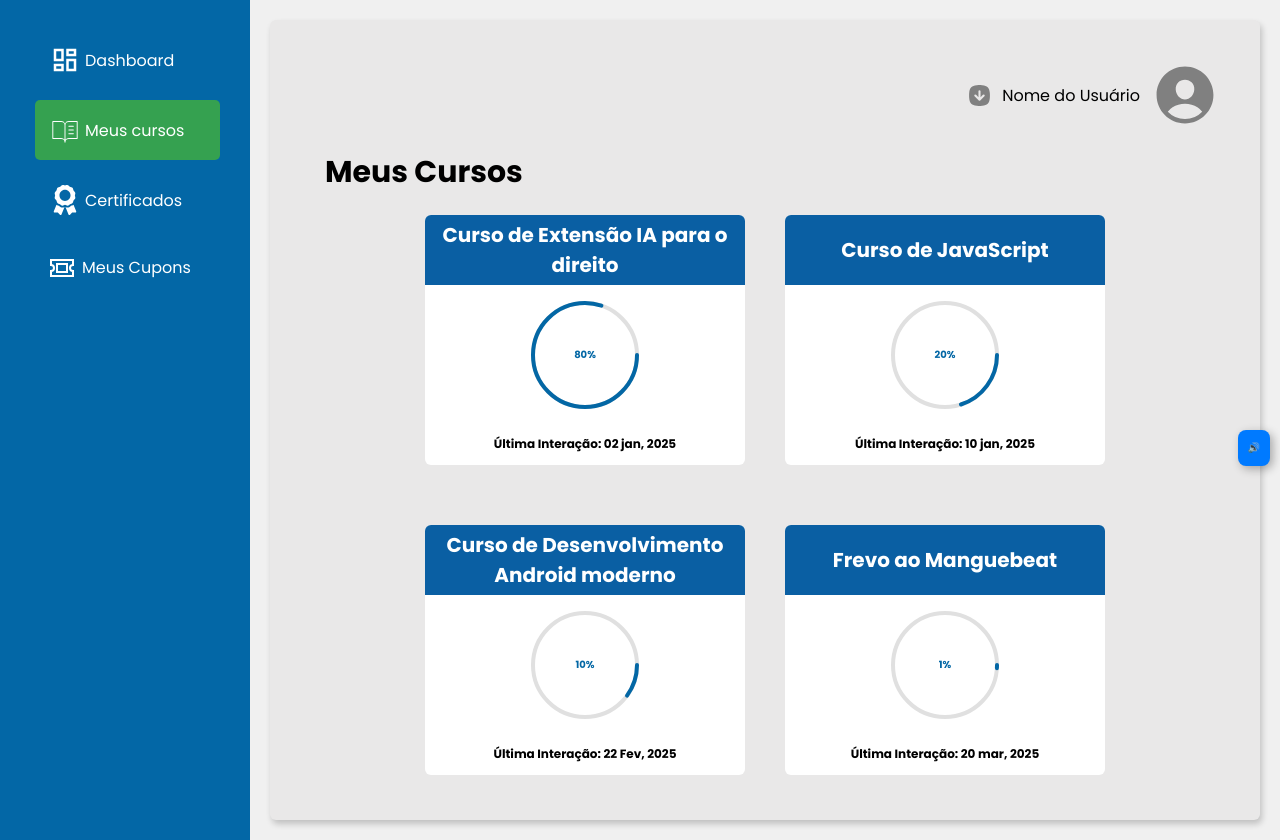
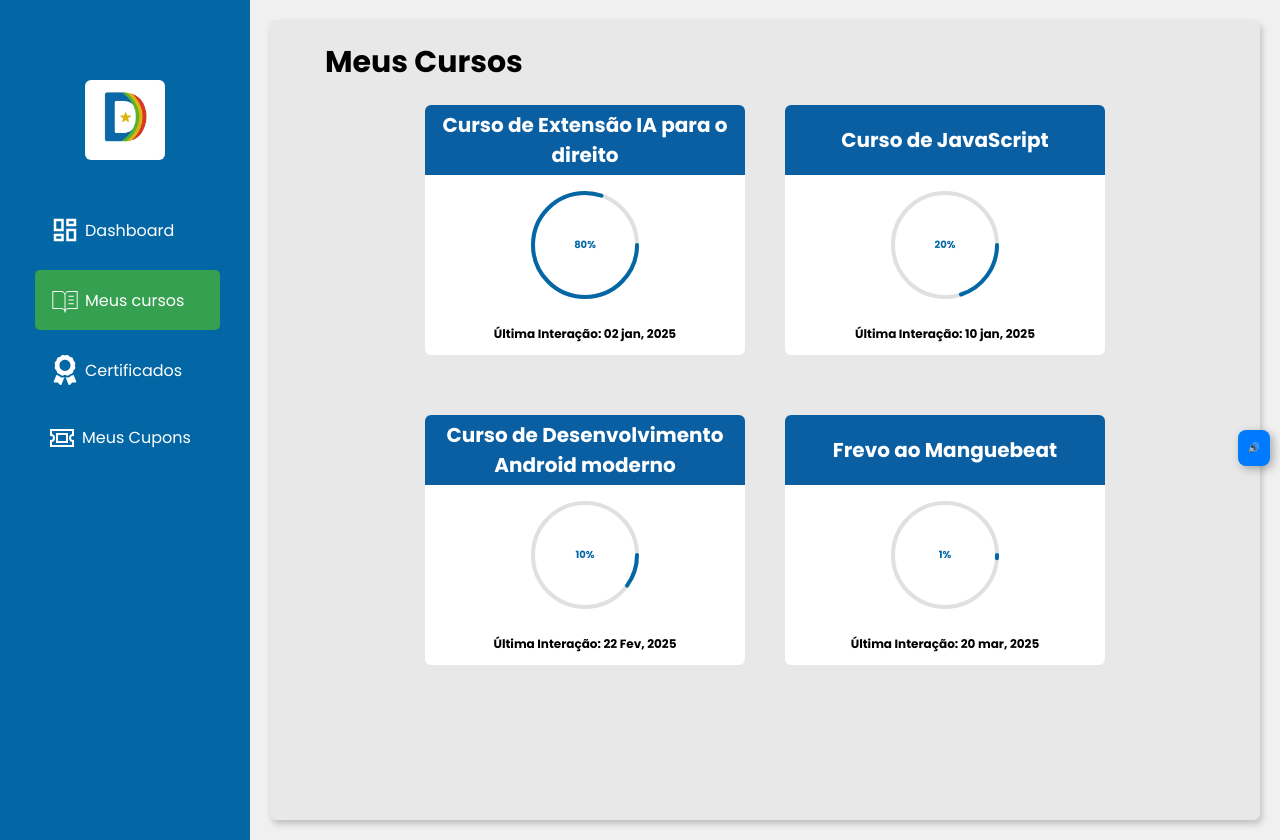
Before and after one commit to MiTabosa/Projeto-Desbrave, a React (Vite) app: page /meusCursos in a window 1280 px wide. Built offline with nearby package versions, Linux system fonts and the light colour scheme.

Commit message:
teste de funcionalidade de logo em dashboard

```diff
--- a/src/components/BottomDashboard/BottomDashboard.css
+++ b/src/components/BottomDashboard/BottomDashboard.css
@@ -16,6 +16,7 @@
     box-shadow: 2px 4px 6px rgba(0, 0, 0, 0.2);
     display: flex;
     flex-direction: column;
+
 }
 
 
--- a/src/components/CardPerfil/CardPerfil.css
+++ b/src/components/CardPerfil/CardPerfil.css
@@ -1,6 +1,6 @@
 .container-perfil {
   width: 320px;
-  height: 620px;
+  height: 690px;
   background: white;
   border-radius: 6px;
   padding: 20px;
@@ -13,6 +13,7 @@
   position: absolute;
   top: 0;
   right: 0;
+  margin-top: 20px;
 }
 
 .perfil-banner {
@@ -24,7 +25,7 @@
   justify-content: center;
   align-items: center;
   position: relative;
-  margin-top: -40px;
+  /* margin-top: -40px; */
   box-shadow: 0px 4px 6px rgba(0, 0, 0, 0.15);
 }
 
--- a/src/components/NavbarDashboard/NavbarDashboard.css
+++ b/src/components/NavbarDashboard/NavbarDashboard.css
@@ -1,17 +1,22 @@
+/* .header-nav {
+  position: fixed;
+  top: 0;
+  left: 0;
+}
+
 .iconperson {
-  width: 70px;
-  height: 70px;
+  width: 60px;
+  height: 60px;
   color: #808080;
 }
 
 .setaBaixo {
   color: #808080;
-  width: 25px;
-  height: 25px;
+  width: 20px;
+  height: 20px;
 
 }
 .usuario {
-  /* flex: 1; */
   padding: 20px;
 }
 .user {
@@ -68,4 +73,4 @@
     color: #0367a5;
     z-index: 100;
   } */
-}
+/* } */
--- a/src/components/NavbarDashboard/NavbarDashboard.jsx
+++ b/src/components/NavbarDashboard/NavbarDashboard.jsx
@@ -1,48 +1,9 @@
-import { useState } from "react";
-import "./NavbarDashboard.css";
-import { IoPersonCircle } from "react-icons/io5";
-import { TbSquareRoundedArrowDownFilled } from "react-icons/tb";
-import { useNavigate } from "react-router-dom";
-import { GiHamburgerMenu } from "react-icons/gi";
 
 export default function NavbarDashboard() {
-  const navigate = useNavigate();
-  const [dropAberto, setDropAberto] = useState(false);
-  const [menuAberto, setMenuAberto] = useState(false);
-
-  const alternarMenu = () => {
-    setMenuAberto(!menuAberto);
-  };
 
   return (
-    <>
-      {menuAberto && <div className="overlay" onClick={alternarMenu}></div>}
 
-      <main className="usuario">
-        <header className="header">
-          {/* Ícone do menu hambúrguer */}
-          <div className="menu-dashboard-icon" onClick={alternarMenu}>
-            <GiHamburgerMenu size={24} />
-          </div>
+   <div></div>
 
-          <span className="user">
-            <TbSquareRoundedArrowDownFilled
-              className="setaBaixo"
-              onClick={() => setDropAberto(!dropAberto)}
-            />
-
-            {dropAberto && (
-              <div className="menu-drop">
-                <button onClick={() => navigate("/#")}>Início</button>
-                <button onClick={() => navigate("/mapa")}>Mapa</button>
-                <button onClick={() => navigate("/parceiros")}>Parceiros</button>
-                <button onClick={() => navigate("/sobre")}>Sobre</button>
-              </div>
-            )}
-            Nome do Usuário <IoPersonCircle className="iconperson" />
-          </span>
-        </header>
-      </main>
-    </>
   );
 }
--- a/src/components/Sidebar/Sidebar.css
+++ b/src/components/Sidebar/Sidebar.css
@@ -3,6 +3,7 @@
   min-height: 100vh;
   width: 100vw;
   background-color: #0367A6;
+
 }
 
 .sidebar {
@@ -17,6 +18,7 @@
   display: flex;
   flex-direction: column;
   justify-content: flex-start;
+  margin-top: 60px;
 }
 
 .sidebar ul {
@@ -67,6 +69,25 @@
   flex-direction: column;
   margin-left: 250px;
   padding: 20px;
+}
+
+.conteiner-logo {
+  display: flex;
+  justify-content: center;
+  align-items: center;
+  margin-bottom: 20px;
+  margin-top: 0;
+  padding: 0 20px 10px 20px;
+}
+
+.logo-simplificada {
+  width: 80px;
+  height: 80px;
+  background-color: #ffffff;
+  border-radius: 6px;
+ object-fit: contain;
+ cursor: pointer;
+
 }
 
 
--- a/src/components/Sidebar/Sidebar.jsx
+++ b/src/components/Sidebar/Sidebar.jsx
@@ -5,6 +5,7 @@ import { FaAward } from "react-icons/fa";
 import { GrTicket } from "react-icons/gr";
 import { useLocation, useNavigate } from "react-router-dom";
 import { useEffect, useState } from "react";
+import logoSimplicada from "../../assets/logo-simplificada.png";
 
 export default function Sidebar({ children }) {
   const navigate = useNavigate();
@@ -24,6 +25,9 @@ export default function Sidebar({ children }) {
   return (
     <div className="dashboard-container">
       <aside className={`sidebar ${isMobile ? "mobile-sidebar" : ""}`}>
+      <div className="conteiner-logo" onClick={() => navigate("/")}>
+              <img className="logo-simplificada" src={logoSimplicada} alt="Logo" />
+          </div>
         <ul>
           <li
             className={`sidebar-item ${
@@ -68,5 +72,6 @@ export default function Sidebar({ children }) {
       </aside>
       <div className="dashboard-content">{children}</div>
     </div>
+
   );
 }
--- a/src/pages/Dashboard/Dashboard.css
+++ b/src/pages/Dashboard/Dashboard.css
@@ -30,7 +30,7 @@
   flex-direction: column;
   justify-content: center;
   padding: 20px;
-  margin-top: -20px;
+  margin-top: 20px;
 }
 
 .cabecalho-painel img {
@@ -136,11 +136,9 @@
   width: 100%;
   margin-top: 0;
   position: relative;
-  z-index: 1;
 }
 
 .inicio-curso {
-  flex: 3;
   background-color: #ffffff;
   border-radius: 6px;
   padding: 20px;
--- a/src/pages/MeusCursos/MeusCursos.css
+++ b/src/pages/MeusCursos/MeusCursos.css
@@ -1,4 +1,4 @@
-.titulo-headerCursos {
+.titulo-inicio-cursos {
     color: #000;
     font-size: 30px;
     margin-left: 35px;
@@ -52,7 +52,7 @@
 }
 
 @media (max-width: 768px) {
-    .titulo-headerCursos {
+    .titulo-inicio-cursos{
         font-size: 25px;
     }
 
--- a/src/pages/MeusCursos/MeusCursos.jsx
+++ b/src/pages/MeusCursos/MeusCursos.jsx
@@ -35,7 +35,7 @@ const cursos = [
 
 ]
 
-const handleCardClick = (id) => {
+const manipularCartaoClick = (id) => {
     Navigate('/cursos/${id}')
 }
 
@@ -45,12 +45,12 @@ const MeusCursos = () => {
     return (
             <Sidebar>
         <BottomDashboard>
-            <NavbarDashboard/>
+            {/* <NavbarDashboard/> */}
            <div className="container-meusCursos">
-            <h2 className="titulo-headerCursos">Meus Cursos</h2>
+            <h2 className="titulo-inicio-cursos">Meus Cursos</h2>
             <div className="cursos-list">
                 {cursos.map((curso) => (
-                    <div key={curso.id} className="curso-dcard" onClick={() => handleCardClick(curso.id)}>
+                    <div key={curso.id} className="curso-dcard" onClick={() => manipularCartaoClick(curso.id)}>
 
                         <h3 className="title-dash">{curso.titulo}</h3>
                         <div className="progresso-container">
```
Also changed, not shown: src/pages/Pontos/Scanner.jsx (+3 -4 lines), src/assets/logo-simplificada.png (added).
